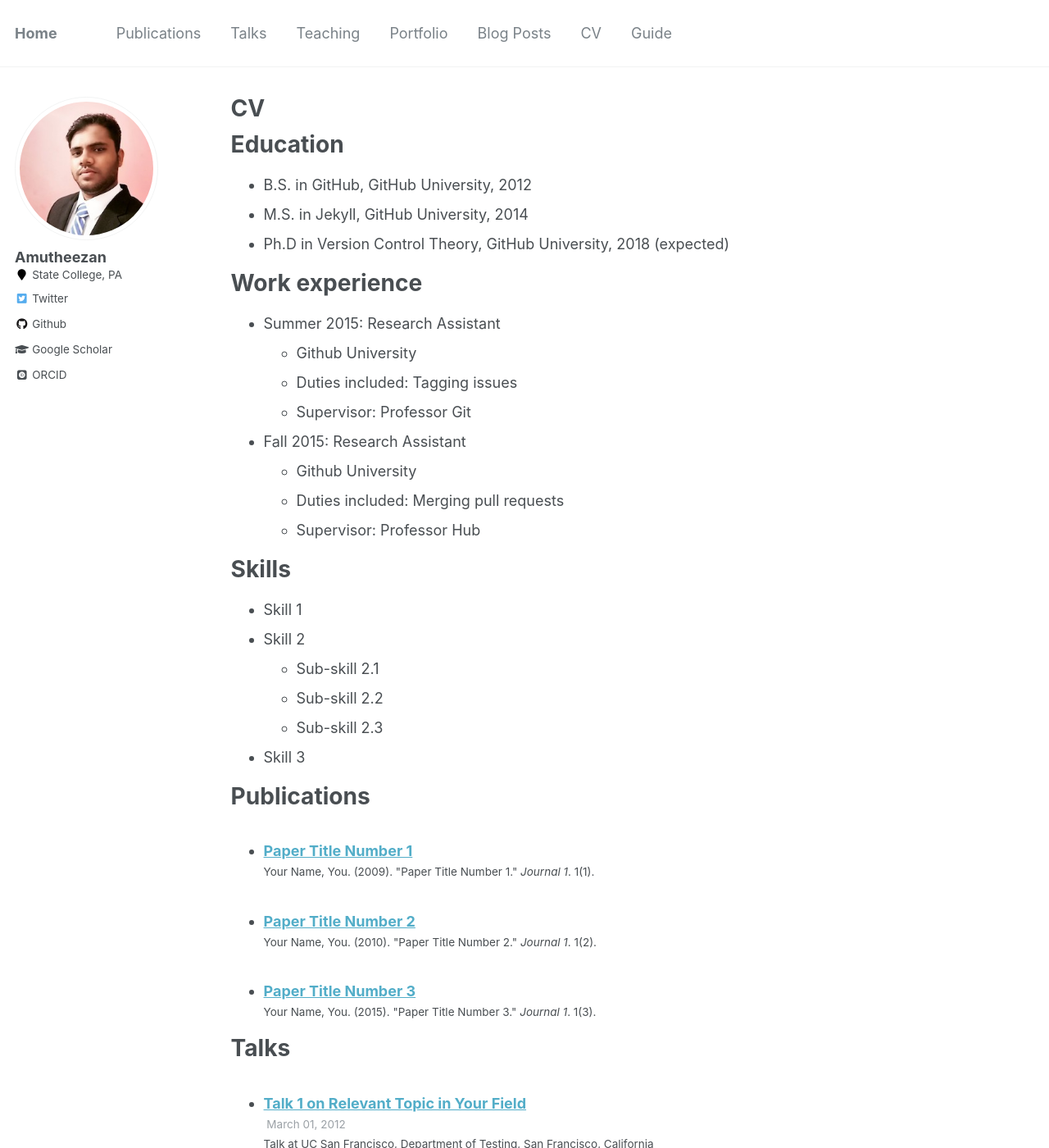
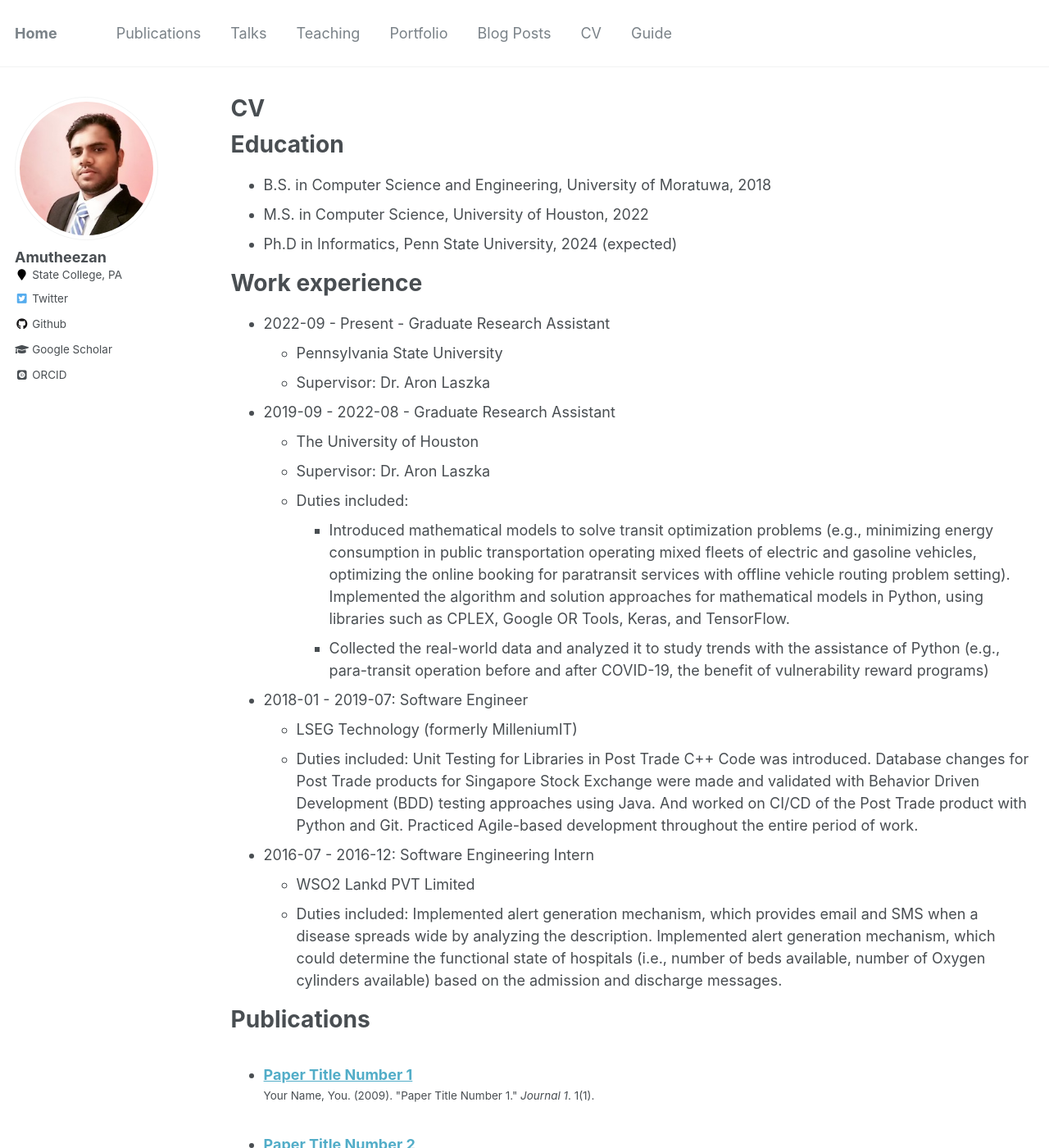
Before and after one commit to Amutheezan/amutheezan.github.io, a Jekyll site: the page built from _pages/cv.md, in a window 1280 px wide and 1400 px high. Shown: the whole window at 82% size. Built offline with Jekyll 4.4.1, drawn with Linux system fonts in a browser that asks for light colours; some web fonts are replaced; some of the changed text lies outside the part shown.

Commit message:
Update cv.md

```diff
--- a/_pages/cv.md
+++ b/_pages/cv.md
@@ -11,30 +11,38 @@ redirect_from:
 
 Education
 ======
-* B.S. in GitHub, GitHub University, 2012
-* M.S. in Jekyll, GitHub University, 2014
-* Ph.D in Version Control Theory, GitHub University, 2018 (expected)
+* B.S. in Computer Science and Engineering, University of Moratuwa, 2018
+* M.S. in Computer Science, University of Houston, 2022
+* Ph.D in Informatics, Penn State University, 2024 (expected)
 
 Work experience
 ======
-* Summer 2015: Research Assistant
-  * Github University
-  * Duties included: Tagging issues
-  * Supervisor: Professor Git
+* 2022-09 - Present - Graduate Research Assistant
+  * Pennsylvania State University
+  * Supervisor: Dr. Aron Laszka
+* 2019-09 - 2022-08 - Graduate Research Assistant
+  * The University of Houston
+  * Supervisor: Dr. Aron Laszka
+  * Duties included:
+    *  Introduced mathematical models to solve transit optimization problems (e.g., minimizing energy consumption in public
+transportation operating mixed fleets of electric and gasoline vehicles, optimizing the online booking for paratransit services
+with offline vehicle routing problem setting). Implemented the algorithm and solution approaches for mathematical models
+in Python, using libraries such as CPLEX, Google OR Tools, Keras, and TensorFlow.
+    *  Collected the real-world data and analyzed it to study trends with the assistance of Python (e.g., para-transit operation
+before and after COVID-19, the benefit of vulnerability reward programs)
 
-* Fall 2015: Research Assistant
-  * Github University
-  * Duties included: Merging pull requests
-  * Supervisor: Professor Hub
+* 2018-01 - 2019-07: Software Engineer
+  * LSEG Technology (formerly MilleniumIT)
+  * Duties included: Unit Testing for Libraries in Post Trade C++ Code was introduced. Database changes for Post Trade products for Singapore
+    Stock Exchange were made and validated with Behavior Driven Development (BDD) testing approaches using Java. And
+    worked on CI/CD of the Post Trade product with Python and Git. Practiced Agile-based development throughout the entire
+    period of work.
 
-Skills
-======
-* Skill 1
-* Skill 2
-  * Sub-skill 2.1
-  * Sub-skill 2.2
-  * Sub-skill 2.3
-* Skill 3
+* 2016-07 - 2016-12: Software Engineering Intern
+  * WSO2 Lankd PVT Limited
+  * Duties included: Implemented alert generation mechanism, which provides email and SMS when a disease spreads wide by analyzing the
+    description. Implemented alert generation mechanism, which could determine the functional state of hospitals (i.e., number
+    of beds available, number of Oxygen cylinders available) based on the admission and discharge messages.
 
 Publications
 ======
@@ -47,13 +55,3 @@ Talks
   <ul>{% for post in site.talks %}
     {% include archive-single-talk-cv.html %}
   {% endfor %}</ul>
-
-Teaching
-======
-  <ul>{% for post in site.teaching %}
-    {% include archive-single-cv.html %}
-  {% endfor %}</ul>
-
-Service and leadership
-======
-* Currently signed in to 43 different slack teams
```
